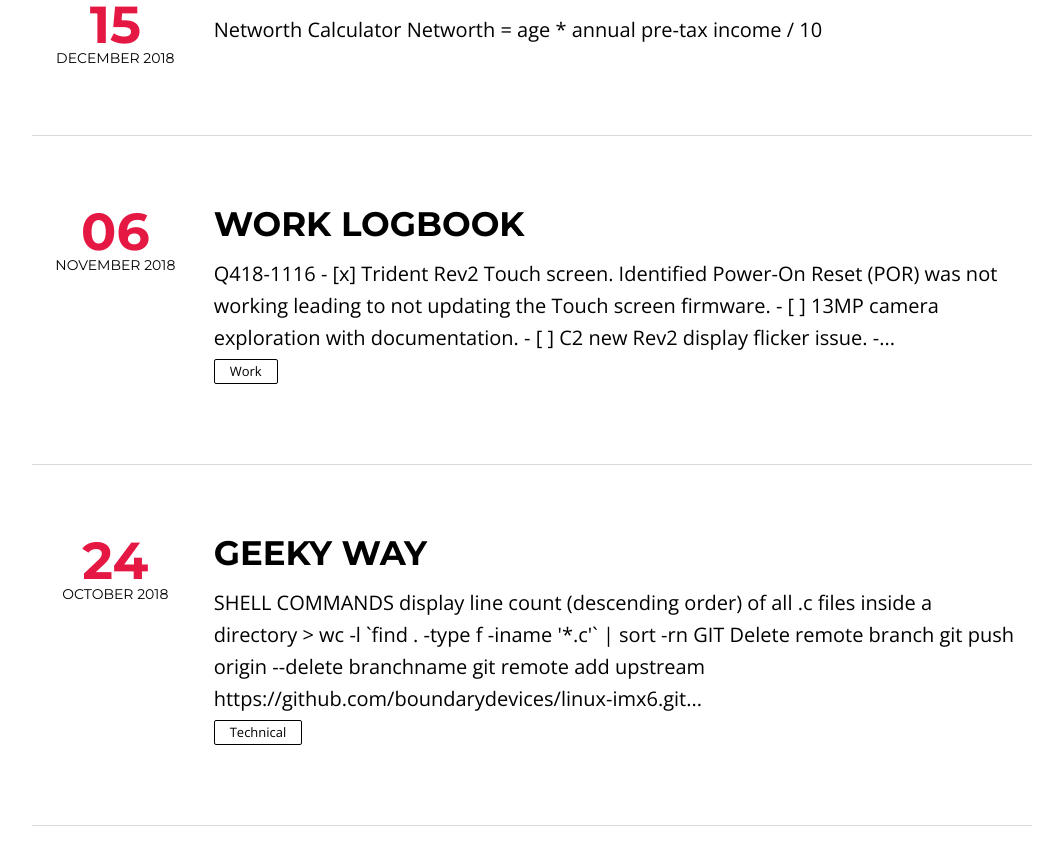
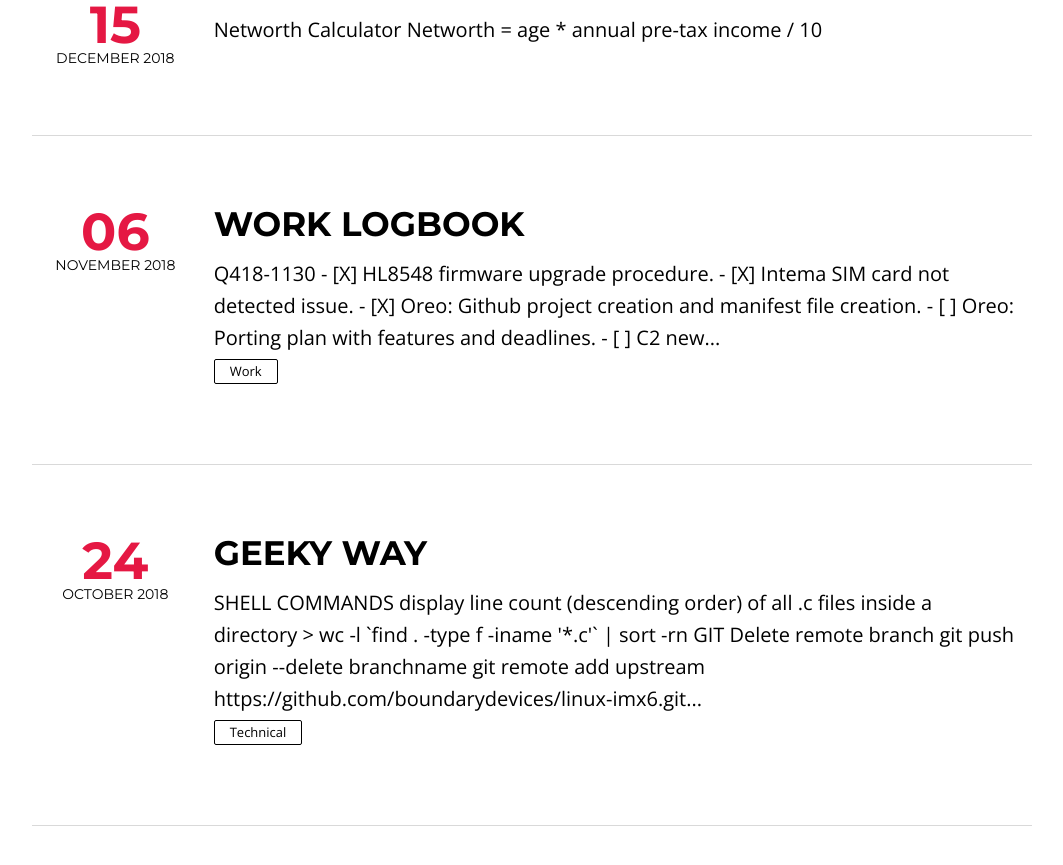
Before and after one commit to SumanKumarSP/suman.github.com, a Jekyll site: the page built from index.html, in a window 1280 px wide and 900 px high, scrolled down 645 px. Shown: the top 865 px of the window, without its empty margins (108-1171 px from the left). Built offline with Jekyll 4.4.1, drawn with Linux system fonts in a browser that asks for light colours; nearby versions of some CDN libraries; the list of posts is cut into pages by our own code.

Commit message:
updated sprint tasks
Signed-off-by: Suman Kumar <suman.cluster@gmail.com>

````diff
--- a/_posts/2018-11-06-worklogs.md
+++ b/_posts/2018-11-06-worklogs.md
@@ -7,16 +7,26 @@ tags: [professional growth]
 imagefeature: cover9.jpg
 
 ---
+### **Q418-1130**
+
+```
+- [X] HL8548 firmware upgrade procedure.
+- [X] Intema SIM card not detected issue.
+- [X] Oreo: Github project creation and manifest file creation.
+- [ ] Oreo: Porting plan with features and deadlines.
+- [ ] C2 new Rev2 display flicker issue.
+
+```
+
+---
 ### **Q418-1116**
 
 ```
-- [x] Trident Rev2 Touch screen. Identified Power-On Reset (POR) was not working leading to not updating the Touch screen firmware.
-- [ ] 13MP camera exploration with documentation.
-- [ ] C2 new Rev2 display flicker issue.
-- [ ] Intema USB issue after hardware rework.
-- [ ] Intema USB modem crash making modem go off the USB bus.
+- [X] Trident Rev2 Touch screen. Identified Power-On Reset (POR) was not working leading to not updating the Touch screen firmware.
+- [X] 13MP camera exploration with documentation.
+- [X] Intema USB issue after hardware rework.
+- [X] Intema USB modem crash making modem go off the USB bus.
 - [X] Reviewed the patch for dynamic OTA URL updates.
-- [ ] Oreo porting on C2 plan.
 
 ```
 
````
